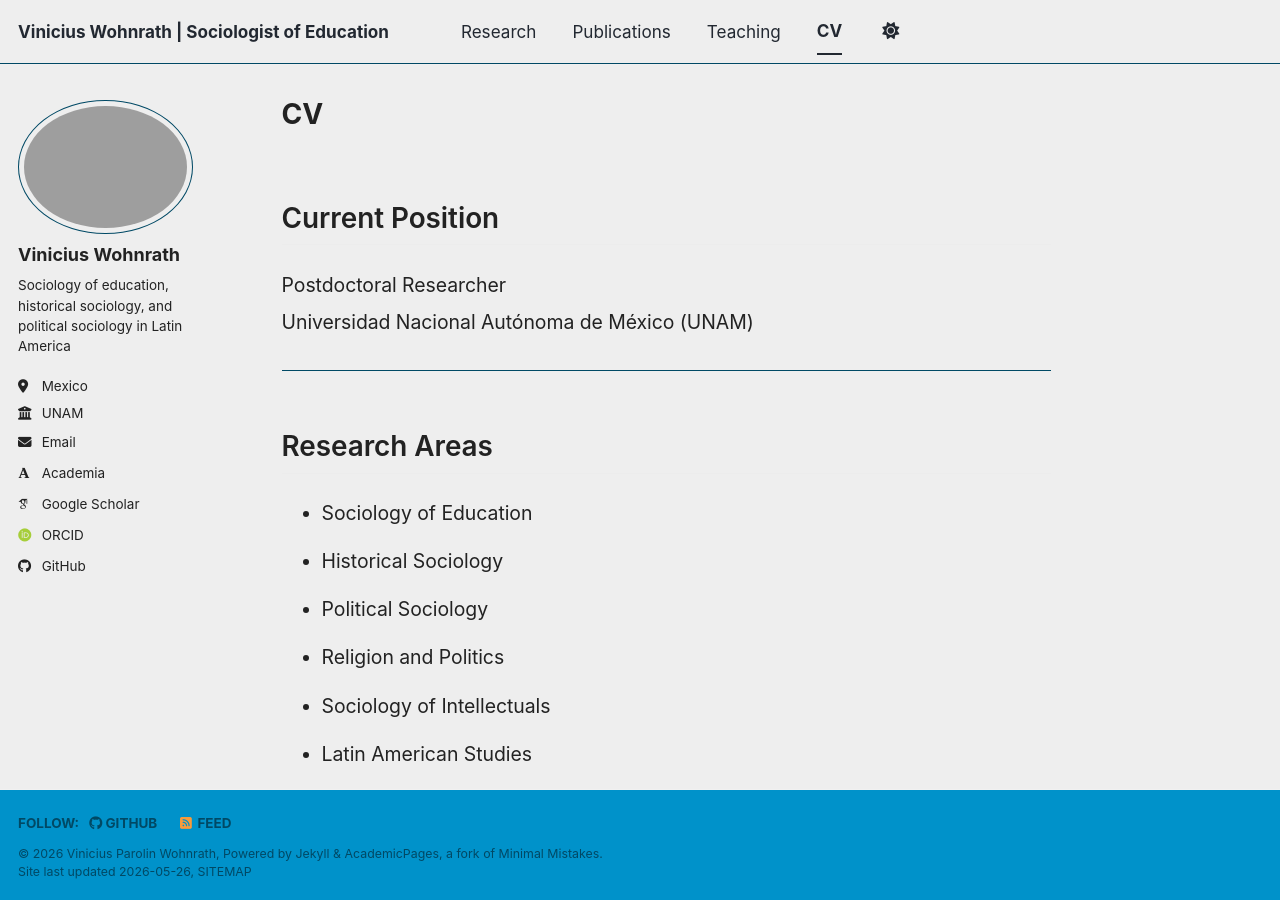
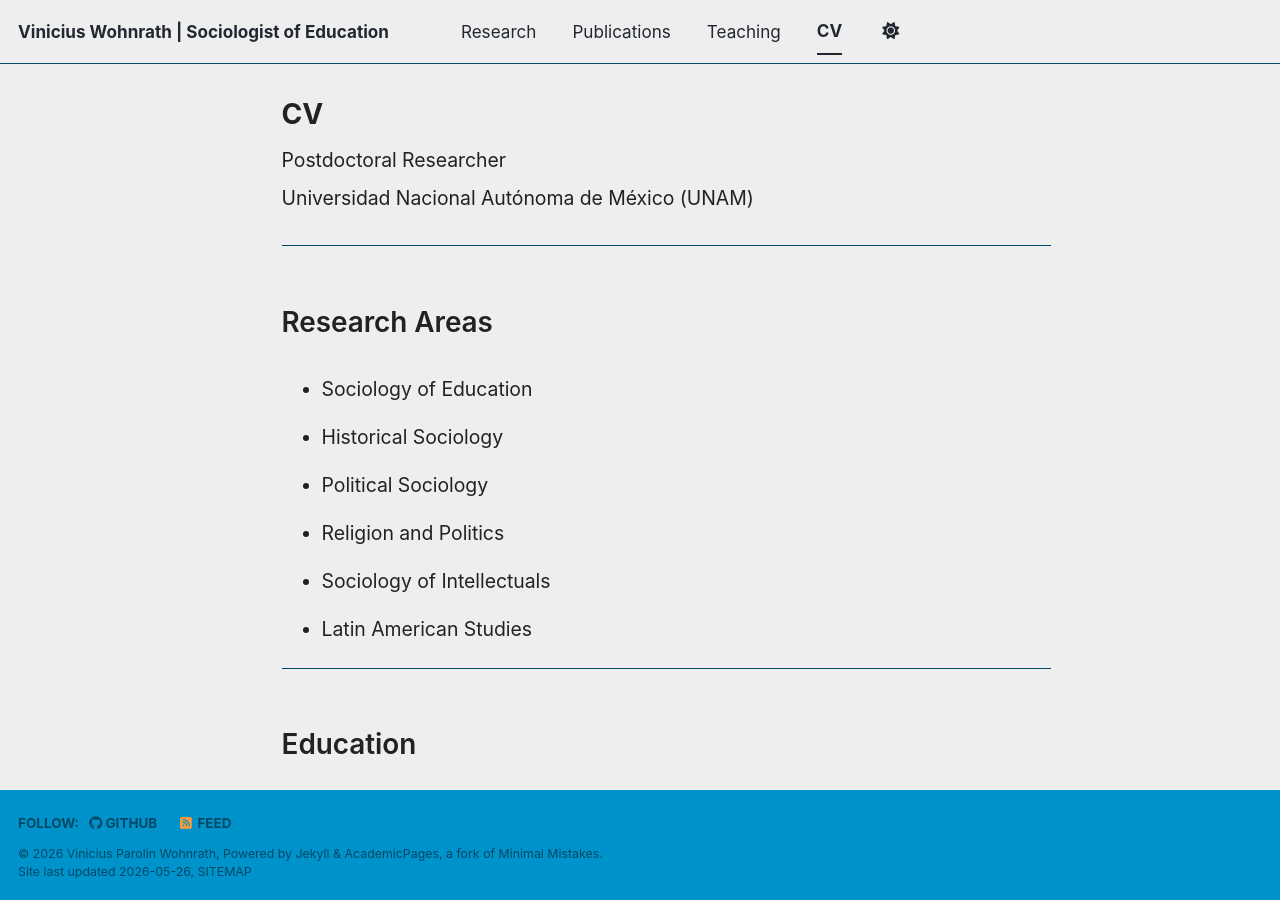
Before and after one commit to viniciuswohnrath/viniciuswohnrath.github.io, a Jekyll site: the page built from _pages/cv.md, in a window 1280 px wide and 900 px high. Built offline with Jekyll 4.4.1, drawn with Linux system fonts in a browser that asks for light colours; some web fonts are replaced; a script bundle is joined from its source files by our own code; library files that are not in the unit come from our copies.

Commit message:
Update cv.md

```diff
--- a/_pages/cv.md
+++ b/_pages/cv.md
@@ -2,11 +2,9 @@
 layout: single
 title: "CV"
 permalink: /cv/
-author_profile: true
+author_profile: false
 classes: wide
 ---
-
-## Current Position
 
 Postdoctoral Researcher
 Universidad Nacional Autónoma de México (UNAM)
```
